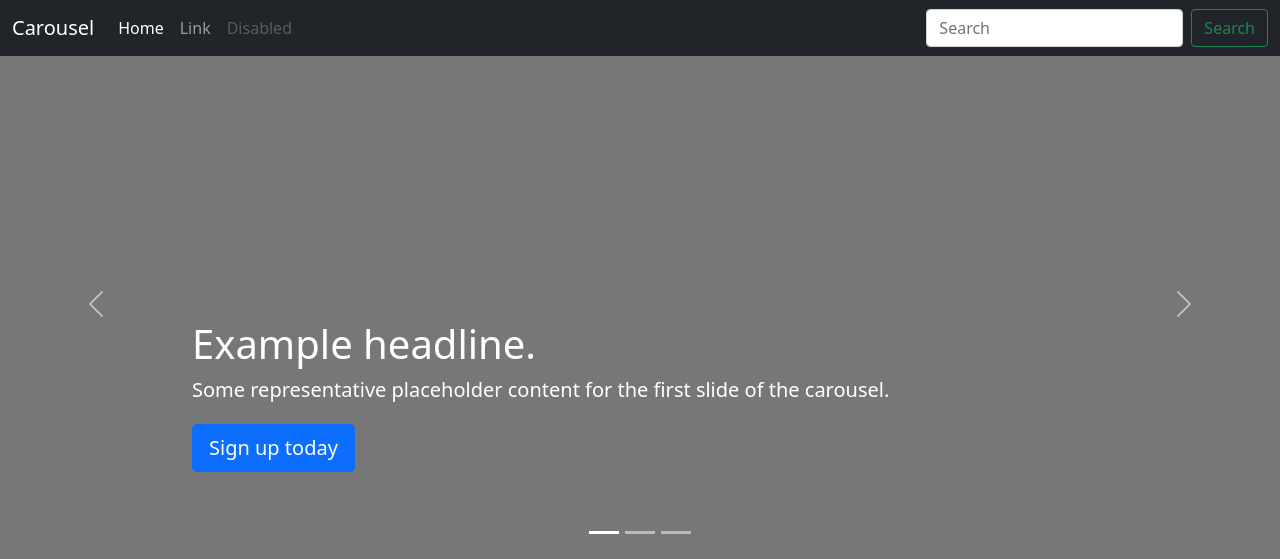
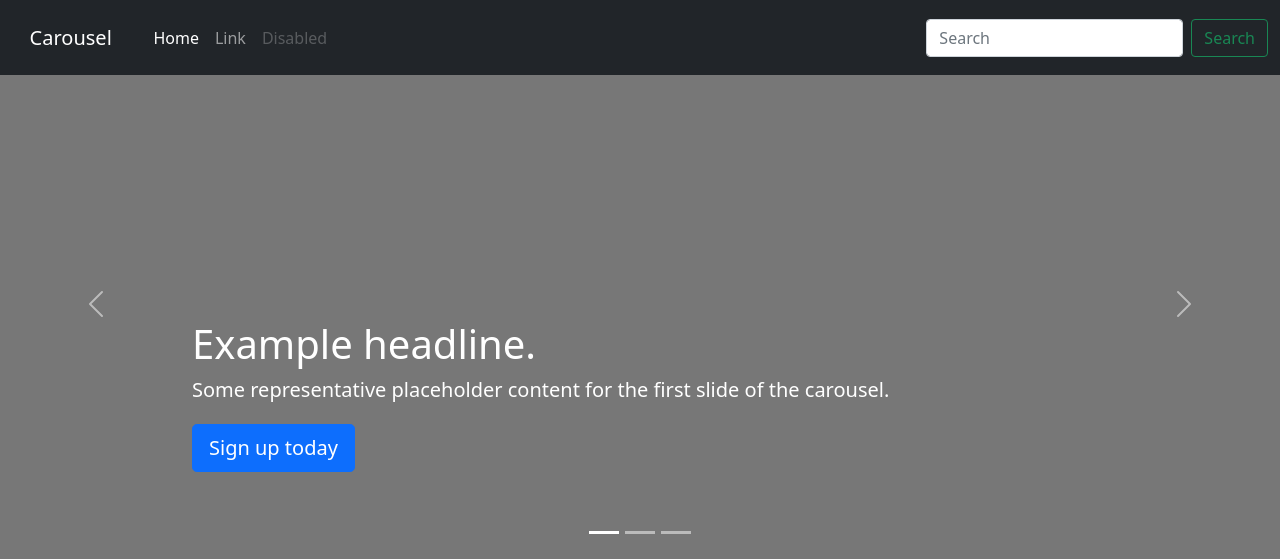
Before and after one commit to sangumee/Live-Today, a Node server app: page / in a window 1280 px wide. Shown: the top 559 px of the page. Run offline with Node 20, Linux system fonts and the light colour scheme.

Commit message:
Add Header Navbar
- Header Navbar Complete

```diff
--- /dev/null
+++ b/public/stylesheets/global/navbar.css
@@ -0,0 +1,11 @@
+/* Global Header Navbar */
+
+.navbar {
+    padding-top: 1.1rem;
+    padding-bottom: 1.1rem;
+}
+
+.navbar-brand {
+    padding-left: 1.1rem;
+    padding-right: 1.1rem;
+}
--- a/views/core/header.pug
+++ b/views/core/header.pug
@@ -5,3 +5,5 @@ head
     meta(name='author' content='Sihyeong Lee')
     // Bootstrap Core CSS //
     link(href='https://cdn.jsdelivr.net/npm/bootstrap@5.1.0/dist/css/bootstrap.min.css' rel='stylesheet' integrity='sha384-KyZXEAg3QhqLMpG8r+8fhAXLRk2vvoC2f3B09zVXn8CA5QIVfZOJ3BCsw2P0p/We' crossorigin='anonymous')
+    // Global Header Navbar CSS //
+    link(rel="stylesheet", href="/stylesheets/global/navbar.css")
```
Also changed, not shown: views/core/headerLayout.pug (added, +18 -0 lines).
